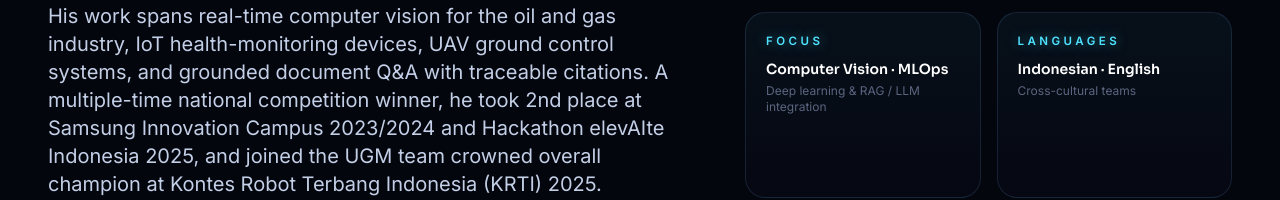
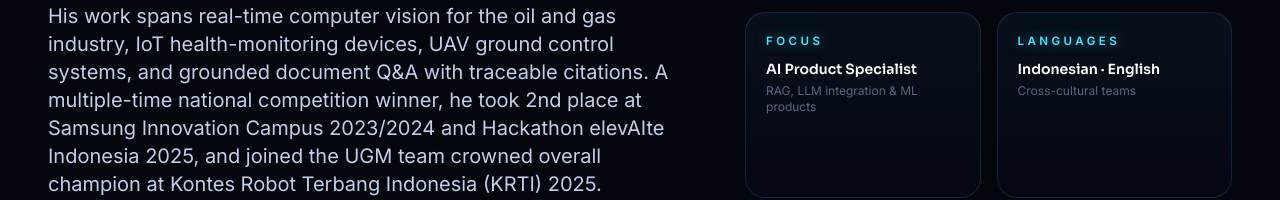
Before and after one commit to ItsmeAldy17/LatestPortfolioWebsite, an Astro site: page / in a window 1280 px wide. Shown: the part 1520-1720 px from the top of the page. Built offline with nearby package versions, Linux system fonts and the light colour scheme; Astro itself is replaced by a stand-in of ours.

Commit message:
feat(about): highlight AI Product Specialist focus

```diff
--- a/src/components/About.astro
+++ b/src/components/About.astro
@@ -5,7 +5,7 @@ import { site } from '../config/site';
 const facts = [
   { k: 'Education', v: 'D4 Software Engineering Tech', sub: site.university.name },
   { k: 'Based in', v: site.location.city, sub: site.location.country },
-  { k: 'Focus', v: 'Computer Vision · MLOps', sub: 'Deep learning & RAG / LLM integration' },
+  { k: 'Focus', v: 'AI Product Specialist', sub: 'RAG, LLM integration & ML products' },
   { k: 'Languages', v: site.languages.join(' · '), sub: 'Cross-cultural teams' },
 ];
 ---
```
